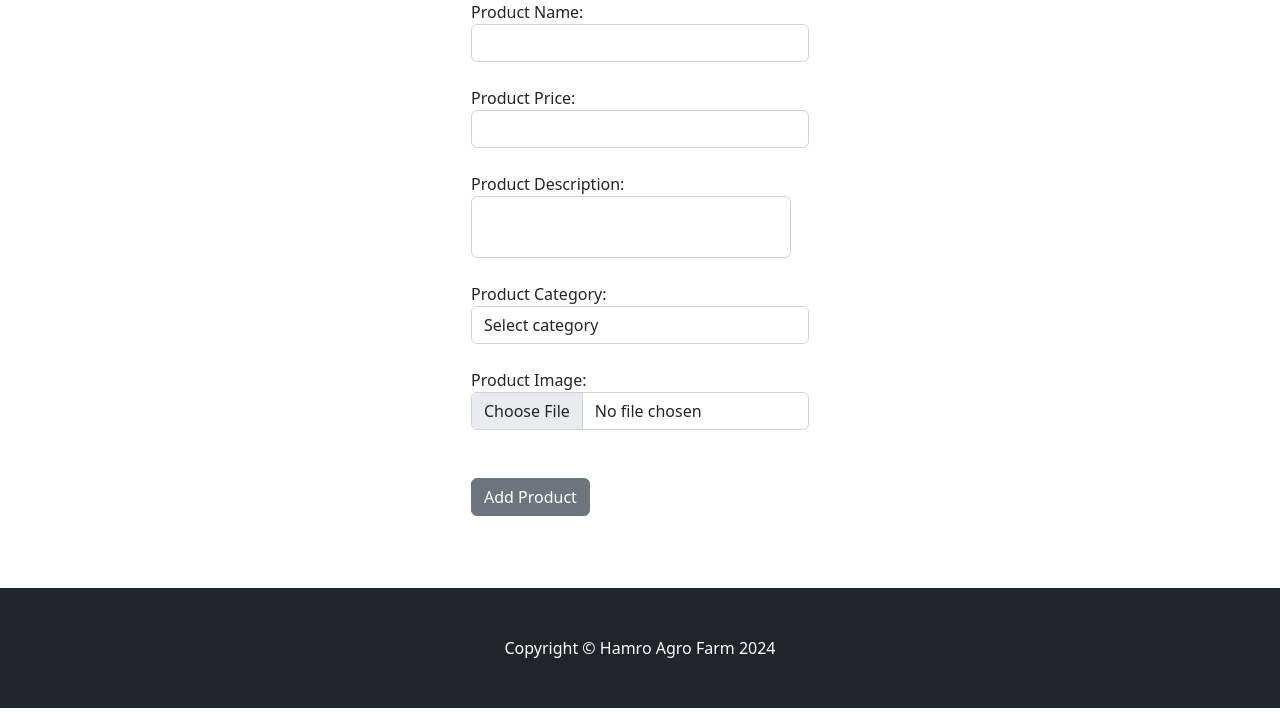
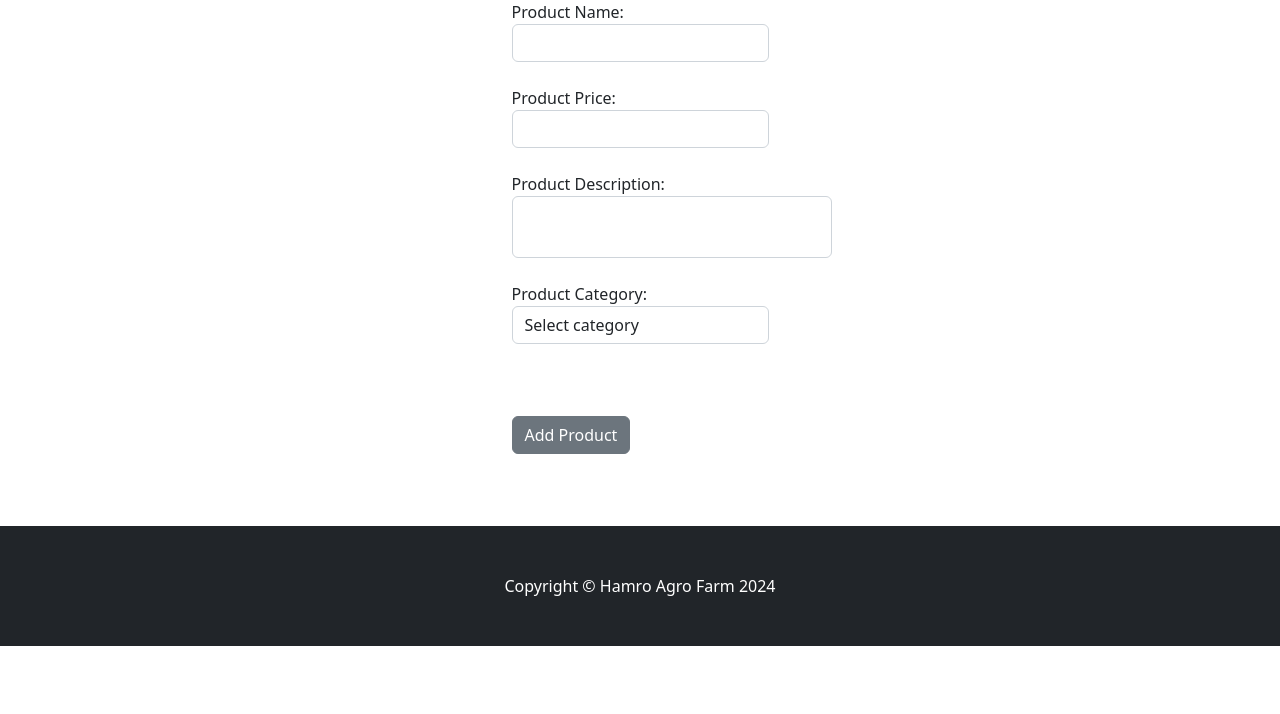
Before and after one commit to ghimiresaroj09/agrofarm, a Django app: page /add_product in a window 1280 px wide. Shown: the part 86-800 px from the top of the page. Run offline with Django 5.2, Linux system fonts and the light colour scheme; data that the repository does not hold is empty; some libraries are stand-ins or nearby versions.

Commit message:
image field removed

```diff
--- a/product/models.py
+++ b/product/models.py
@@ -18,7 +18,7 @@
     price= models.DecimalField(default=0, decimal_places=2, max_digits=10)
     category= models.ForeignKey(Category,on_delete=models.CASCADE, default=1)
     description= models.CharField(max_length=250, default="", blank=True, null=True)
-    image= models.ImageField(upload_to='product/', null=True, blank=True)
+
 
     #add sales
     is_sale= models.BooleanField(default=False)
--- a/product/templates/add_product.html
+++ b/product/templates/add_product.html
@@ -44,7 +44,7 @@
     </div>
     <br />
     <div class="form-group">
-    <label for="image">Product Image:</label>
+    {% comment %} <label for="image">Product Image:</label>
       <input
         type="file"
         class="form-control"
@@ -52,7 +52,7 @@
         required
         id="image"
         accept="image/*"
-      />
+      /> {% endcomment %}
     </div>
     <br />
     <br />
--- a/product/views.py
+++ b/product/views.py
@@ -34,17 +34,16 @@
 
 def add_product(request):
     product=""
-    if request.method == 'POST' or request.method== "FILES":
+    if request.method == 'POST':
         name = request.POST['name']
         price = request.POST['price']
         description = request.POST['description']
         category_id = request.POST['category']
-        image = request.FILES['image']
 
         # Fetch the Category instance
         category = Category.objects.get(id=category_id)
 
-        product = Product.objects.create(name=name, price=price, description=description, category=category, image=image)
+        product = Product.objects.create(name=name, price=price, description=description, category=category)
         product.save()
         messages.success(request, 'Product Added Successfully')
         return redirect('home')
```
Also changed, not shown: product/migrations/0003_remove_product_image.py (added).
